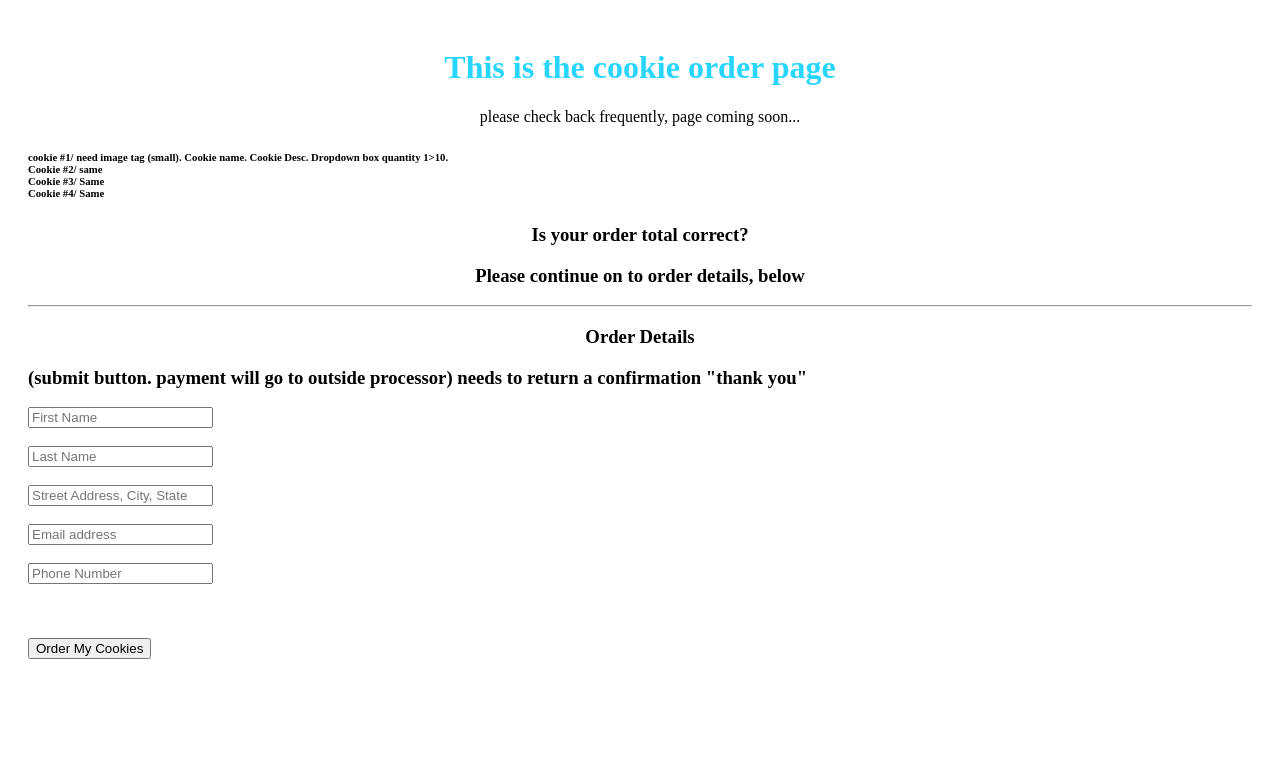
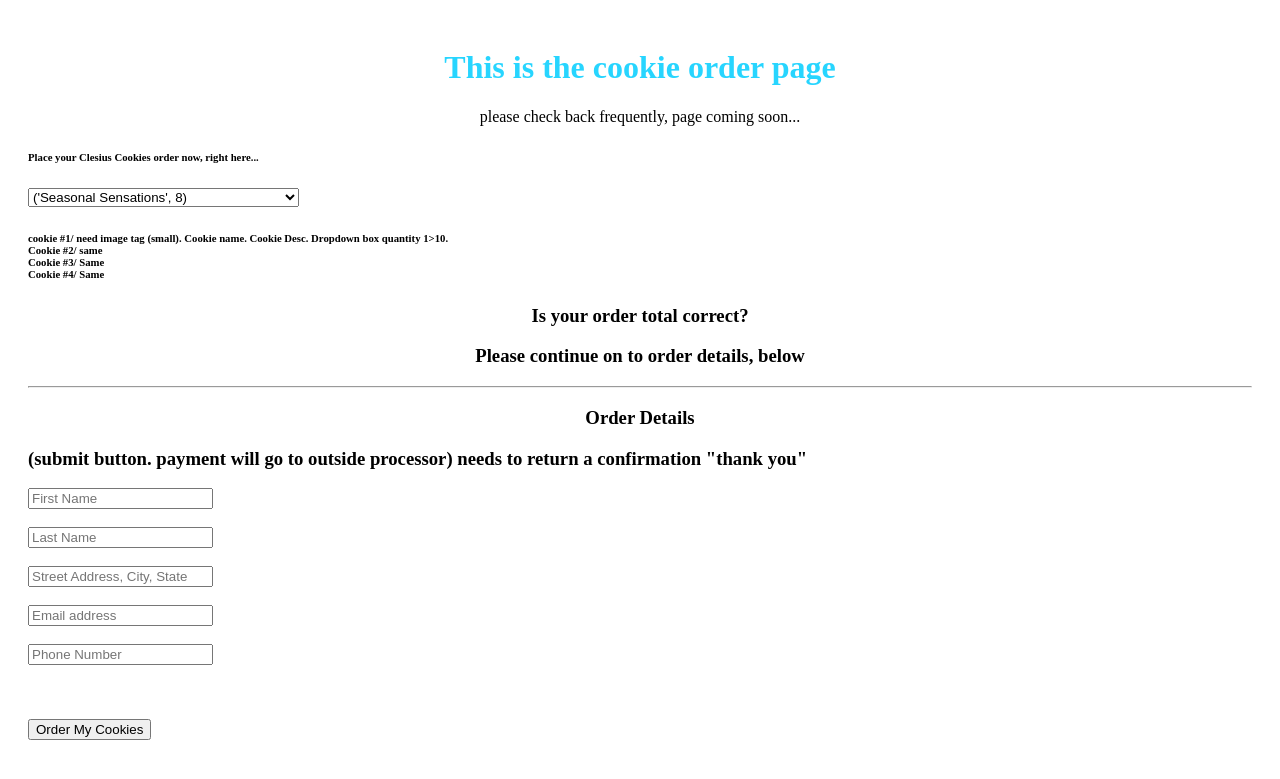
Before and after one commit to SonjaH2001/Midterm, a Flask app: page /order in a window 1280 px wide. Shown: the top 779 px of the page. Run offline with Flask 2, Linux system fonts and the light colour scheme.

Commit message:
added drop down list for cookie selector, need to  add a qty selector, need to be able to select and populate an order

```diff
--- a/DB_manager.py
+++ b/DB_manager.py
@@ -3,12 +3,23 @@ import sqlite3
 
 sqlite_file = 'ClesiusCookies_db.sqlite' #name of the database
 print("--->creating the database<---")  # for testing
-conn_man = sqlite3.connect(sqlite_file)  #wrong way, needs framework
+# conn_man = sqlite3.connect(sqlite_file)  #wrong way, needs framework
 
-cursor = conn_man.cursor()
 
 def create_db(): #call when start up the server
 
+    conn_man = sqlite3.connect(sqlite_file)  # wrong way, needs framework
+    cursor = conn_man.cursor()
     with open("schema.sql", "r") as schema:
         create_table = schema.read()
         cursor.executescript(create_table)
+
+    cursor.commit()
+    conn_man.close()
+def getAllCookies():
+    return [
+        [101, "Seasonal Sensations", 8],
+         [205, "Suger Hill Gang", 8],
+        [307, "Chocolate Pinky Delights", 10],
+        [500, "Chocolate Chip Peanut Butter Dream", 7]
+    ]
--- a/Templates/order.html
+++ b/Templates/order.html
@@ -22,7 +22,14 @@
 <!--week 3 slide 34++-->
 <!--use canvas for dynamic graphics on order page??-->
 <!--week 4 #17??++-->
+<h6> Place your Clesius Cookies order now, right here...</h6>
 
+    <form method="POST" action="/save_order" > <!--<h1 class="">Sprint Races</h1>-->
+    <select name='cookie_type'>
+    {% for cookie in cookies %}
+    <option value="{{ cookie[0] }}">{{ cookie[1],cookie[2]}}</option>
+    {%  endfor %}
+    </select>
 <h6>
     cookie #1/ need image tag (small). Cookie name. Cookie Desc.  Dropdown box quantity 1>10.<br>
     Cookie #2/ same<br>
--- a/app.py
+++ b/app.py
@@ -1,6 +1,6 @@
 # starting to determine routes
 from flask import Flask,render_template
-
+import DB_manager
 app = Flask(__name__)
 
 # @app.route('/')
@@ -15,7 +15,12 @@ def about():
 
 @app.route('/order')
 def order():
-    return render_template('order.html')
+    cookies = DB_manager.getAllCookies()
+    return render_template('order.html', cookies=cookies)
+
+@app.route('/save_order')
+def save_order():
+    return ('thanks for your order')
 
 
 
```
